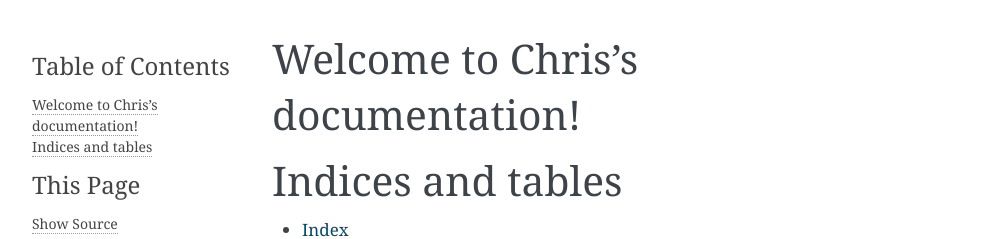
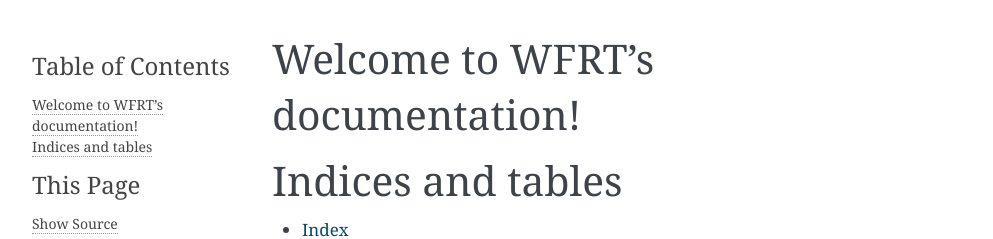
Before and after one commit to tc637/wfrt-demo, a Sphinx documentation site: the page built from docs/source/index.rst, in a window 1280 px wide. Shown: the top 239 px of the page, without its empty margins (148-1141 px from the left). Built offline with Sphinx 7.4.7, drawn with Linux system fonts in a browser that asks for light colours; some of the changed lines change nothing that is shown.

Commit message:
added docs

```diff
--- a/docs/source/index.rst
+++ b/docs/source/index.rst
@@ -1,9 +1,4 @@
-.. Chris documentation master file, created by
-   sphinx-quickstart on Wed Sep 16 13:40:55 2020.
-   You can adapt this file completely to your liking, but it should at least
-   contain the root `toctree` directive.
-
-Welcome to Chris's documentation!
+Welcome to WFRT's documentation!
 =================================
 
 .. toctree::
```
